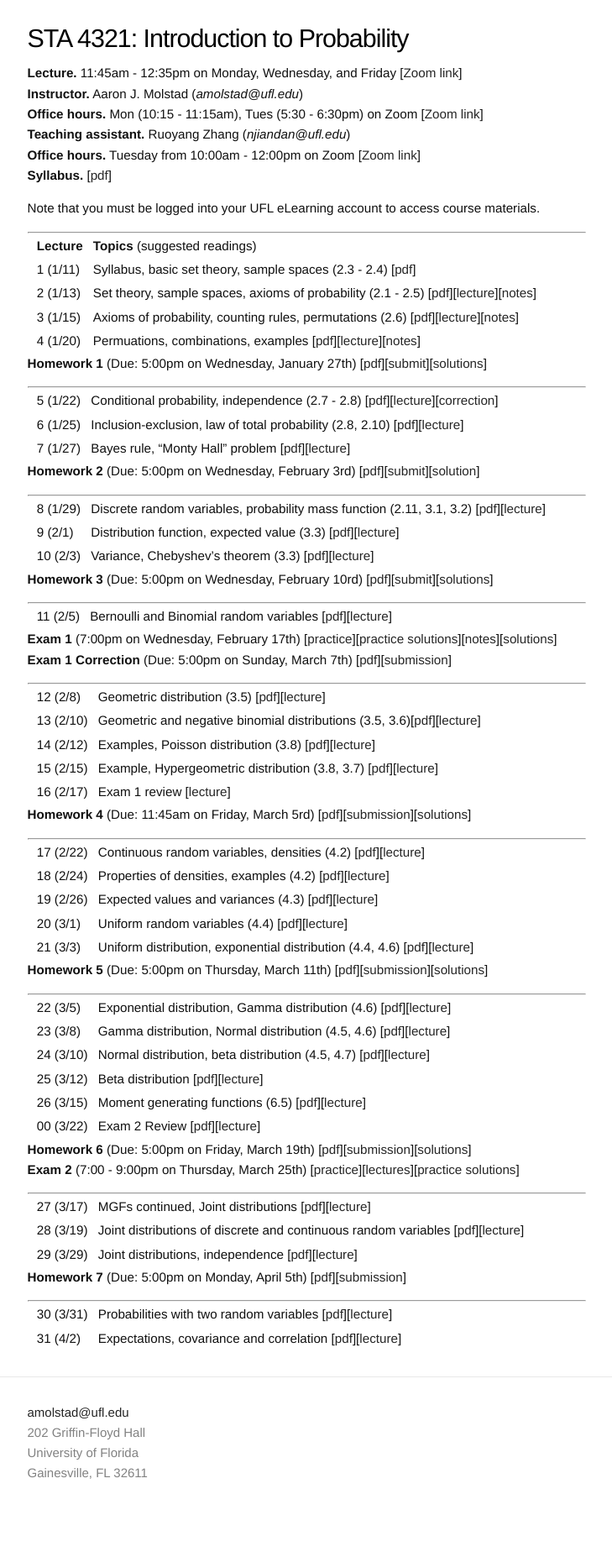
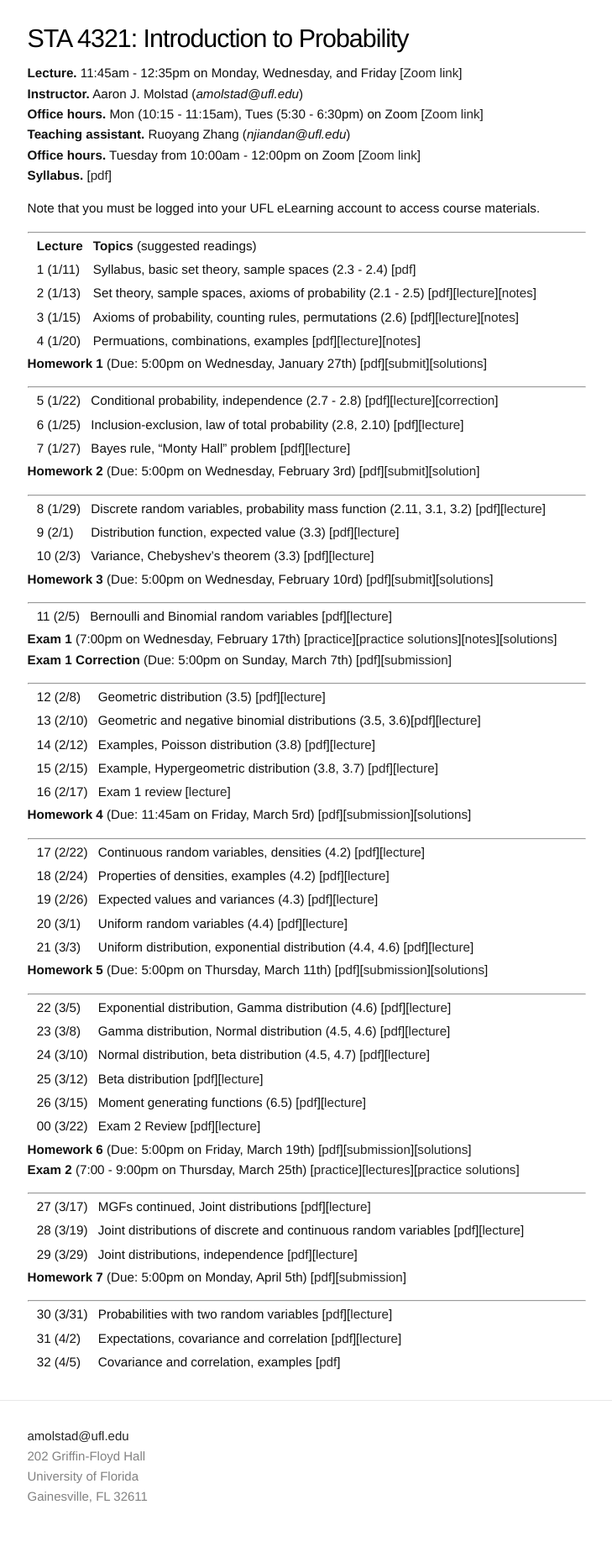
Before and after one commit to ajmolstad/ajmolstad.github.io, a Jekyll site: the page built from S21_STA4321.md, in a window 1280 px wide. Shown: the whole page at 84% size, without its empty margins (275-1004 px from the left). Built offline with Jekyll 4.4.1, drawn with Linux system fonts in a browser that asks for light colours; before the commit the page ends 1826 px from its top, so only the background shows below that.

Commit message:
Update S21_STA4321.md

```diff
--- a/S21_STA4321.md
+++ b/S21_STA4321.md
@@ -93,3 +93,4 @@ Note that you must be logged into your UFL eLearning account to access course ma
 
 || 30 (3/31)  || Probabilities with two random variables [[pdf](https://ufl.instructure.com/files/58378296/download?download_frd=1)][[lecture](https://ufl.instructure.com/courses/426946/files?preview=58414665)]||
 || 31 (4/2) || Expectations, covariance and correlation [[pdf](https://ufl.instructure.com/files/58441461/download?download_frd=1)][[lecture](https://ufl.instructure.com/courses/426946/files?preview=58485903)] ||
+|| 32 (4/5) || Covariance and correlation, examples [[pdf](https://ufl.instructure.com/files/58511824/download?download_frd=1)] ||
```
